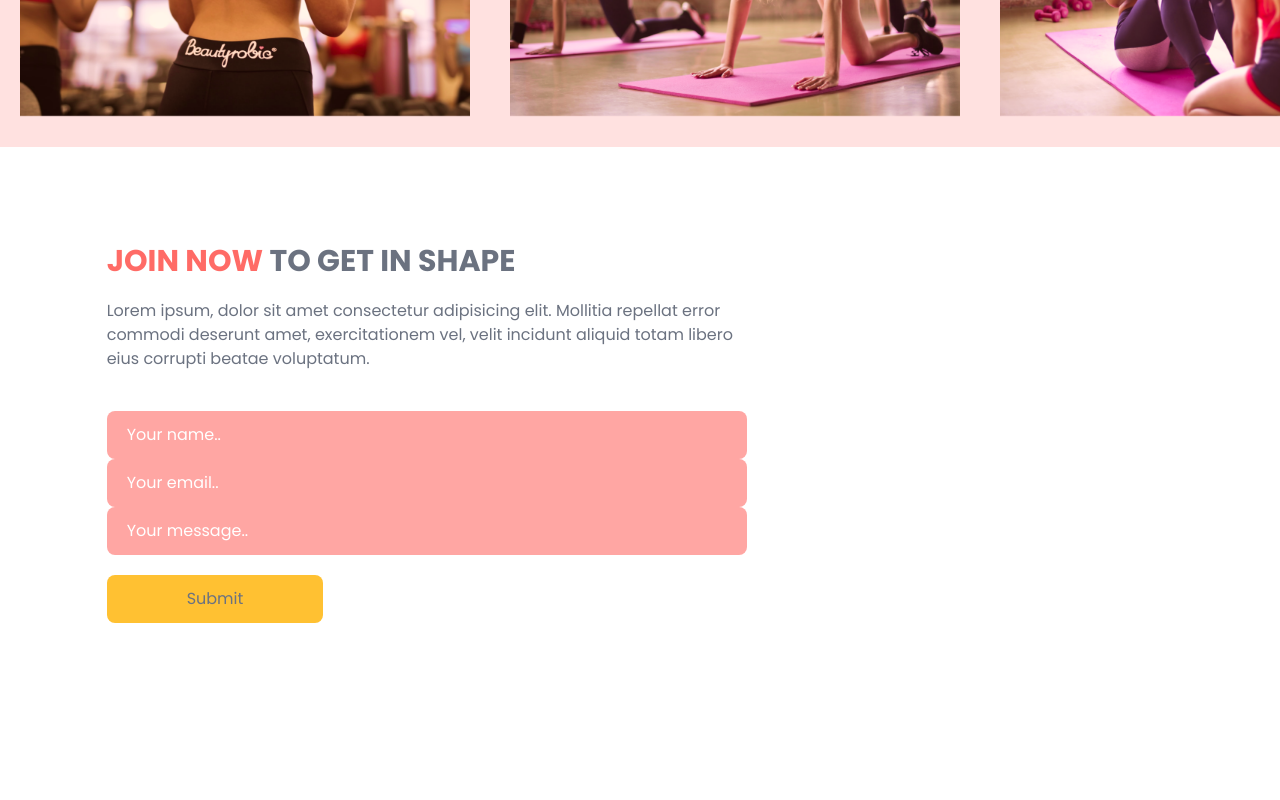
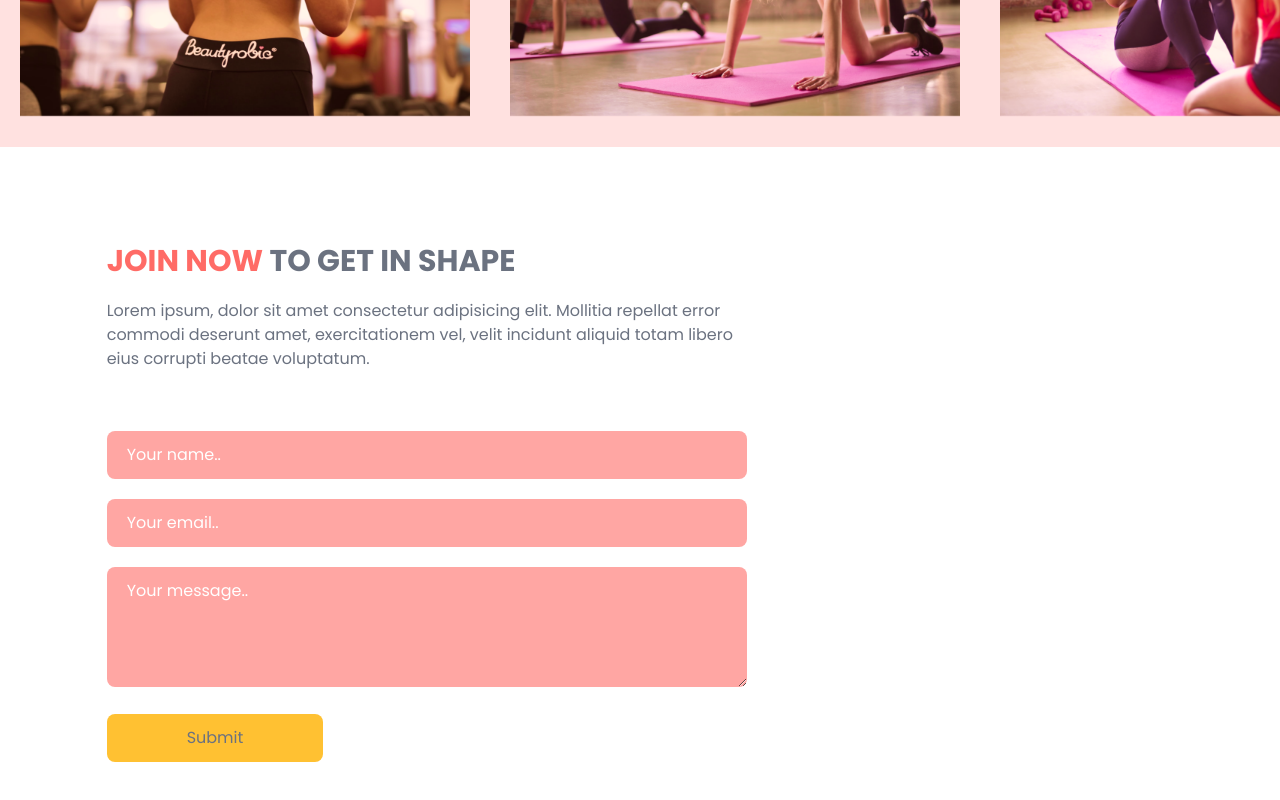
Before and after one commit to yusuffikri/barasuara-typescript, a React (Vite) app: page / in a window 1280 px wide. Shown: the part 2575-3375 px from the top of the page. Before the commit the page ends 3326 px from the top, so only its background shows below. Built offline with nearby package versions, Linux system fonts and the light colour scheme.

Commit message:
contact page update

```diff
--- a/src/sections/contacts/index.tsx
+++ b/src/sections/contacts/index.tsx
@@ -14,7 +14,7 @@ type Props = {
 const Contacts
  = ({setSelectedPage}: Props) => {
 
-  const inputStyles = `w-full rounded-lg bg-primary-300 px-5 py-3 placeholder-white`;
+  const inputStyles = `mt-5 w-full rounded-lg bg-primary-300 px-5 py-3 placeholder-white`;
 
   const { register, trigger, formState: { errors }} = useForm();
 
@@ -70,7 +70,7 @@ const Contacts
                 </p>
               )}
 
-                <input className={inputStyles} type="text" placeholder="Your message.." {...register("message", {
+                <textarea className={inputStyles} rows={4} cols={50} placeholder="Your message.." {...register("message", {
                 required: true,
                 maxLength: 2000,
               })} />
```
